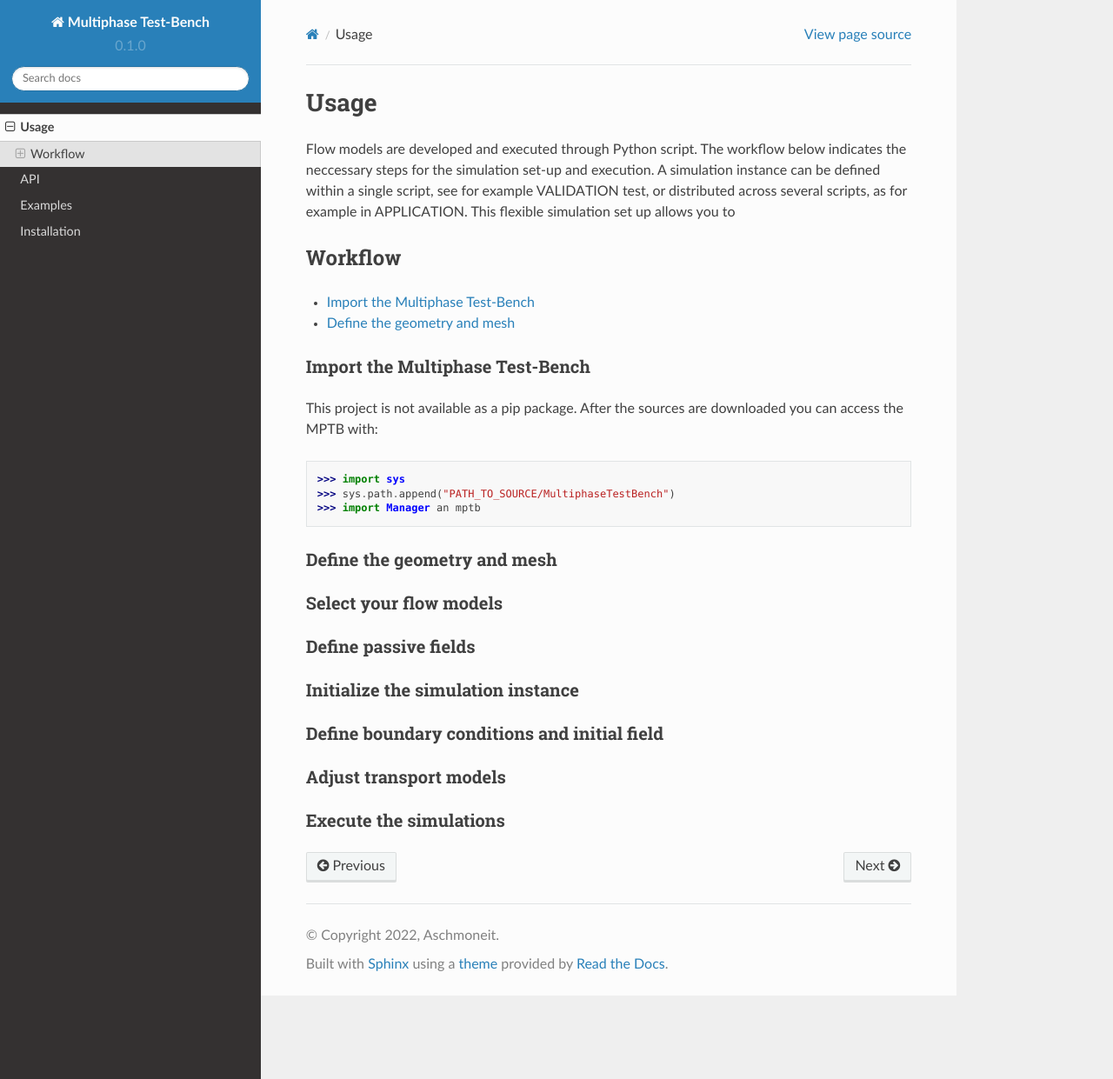
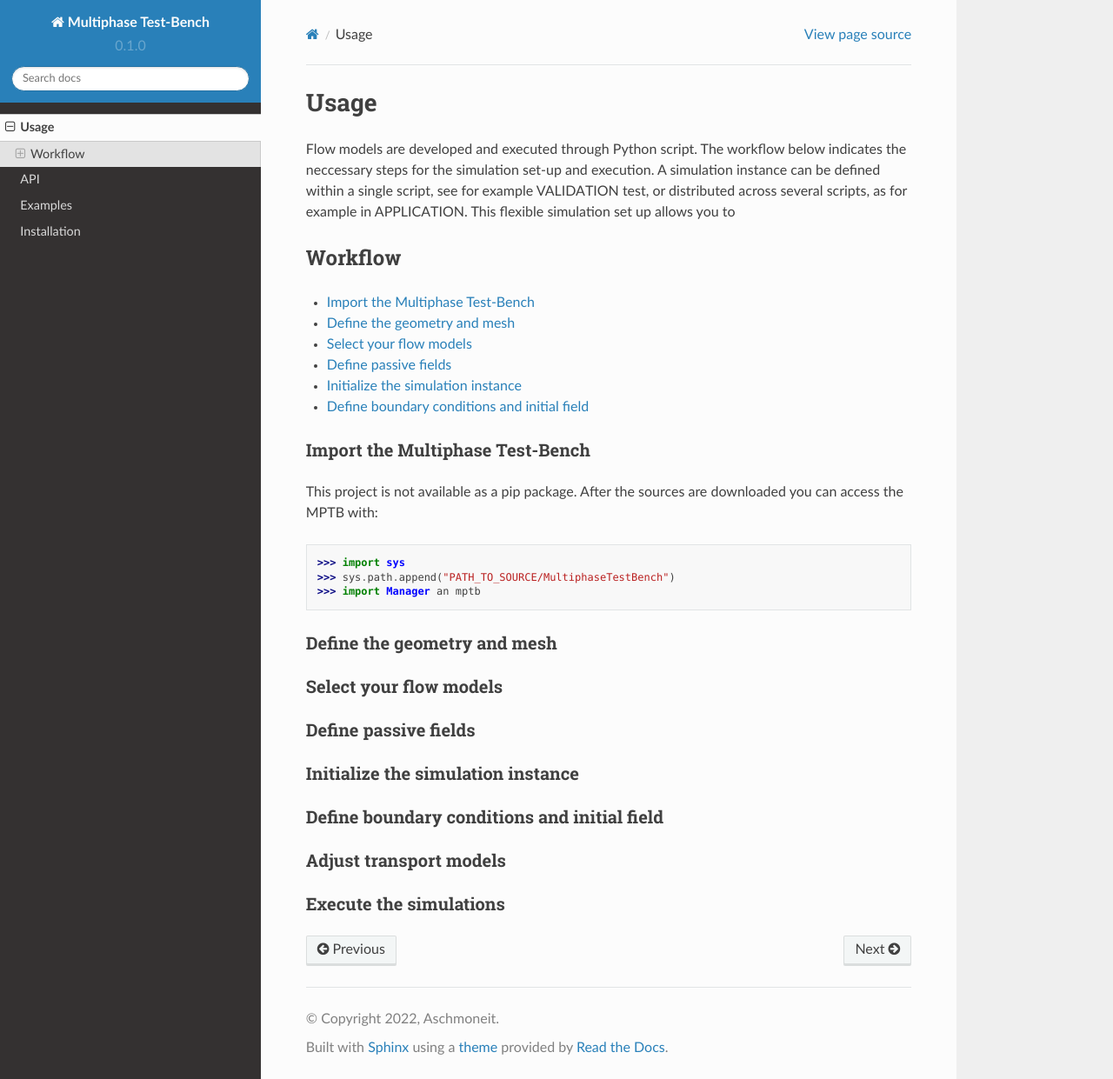
Before and after one commit to fjaschmoneit/multiphase-test-bench, a Sphinx documentation site: the page built from docs/source/usage.rst, in a window 1280 px wide and 1241 px high. Shown: the whole window at 87% size. Built offline with Sphinx 7.4.7 and the Read the Docs theme 2.0.0, drawn with Linux system fonts in a browser that asks for light colours.

Commit message:
updating documentation

```diff
--- a/docs/source/usage.rst
+++ b/docs/source/usage.rst
@@ -13,16 +13,12 @@ This flexible simulation set up allows you to
 Workflow
 --------
 
-
 - :ref:`importMTB`
 - :ref:`defineGeomMesh`
-
-..
-    :ref:`selectModels`
-    :ref:`definePassiveFields`
-    :ref:`initializeSimInstance`
-    :ref:`defBCs`
-
+- :ref:`selectModels`
+- :ref:`definePassiveFields`
+- :ref:`initializeSimInstance`
+- :ref:`defBCs`
 
 
 
@@ -43,33 +39,40 @@ After the sources are downloaded you can access the MPTB with:
 
 
 .. _defineGeomMesh:
+
 Define the geometry and mesh
 ^^^^^^^^^^^^^^^^^^^^^^^^^^^^
 
 
 .. _selectModels:
+
 Select your flow models
 ^^^^^^^^^^^^^^^^^^^^^^^
 
 
 .. _definePassiveFields:
+
 Define passive fields
 ^^^^^^^^^^^^^^^^^^^^^
 
 
 .. _initializeSimInstance:
+
 Initialize the simulation instance
 ^^^^^^^^^^^^^^^^^^^^^^^^^^^^^^^^^^
 
 .. _defBCs:
+
 Define boundary conditions and initial field
 ^^^^^^^^^^^^^^^^^^^^^^^^^^^^^^^^^^^^^^^^^^^^
 
 .. _setTranspModelParams:
+
 Adjust transport models
 ^^^^^^^^^^^^^^^^^^^^^^^
 
 .. _execSim:
+
 Execute the simulations
 ^^^^^^^^^^^^^^^^^^^^^^^
 
```
